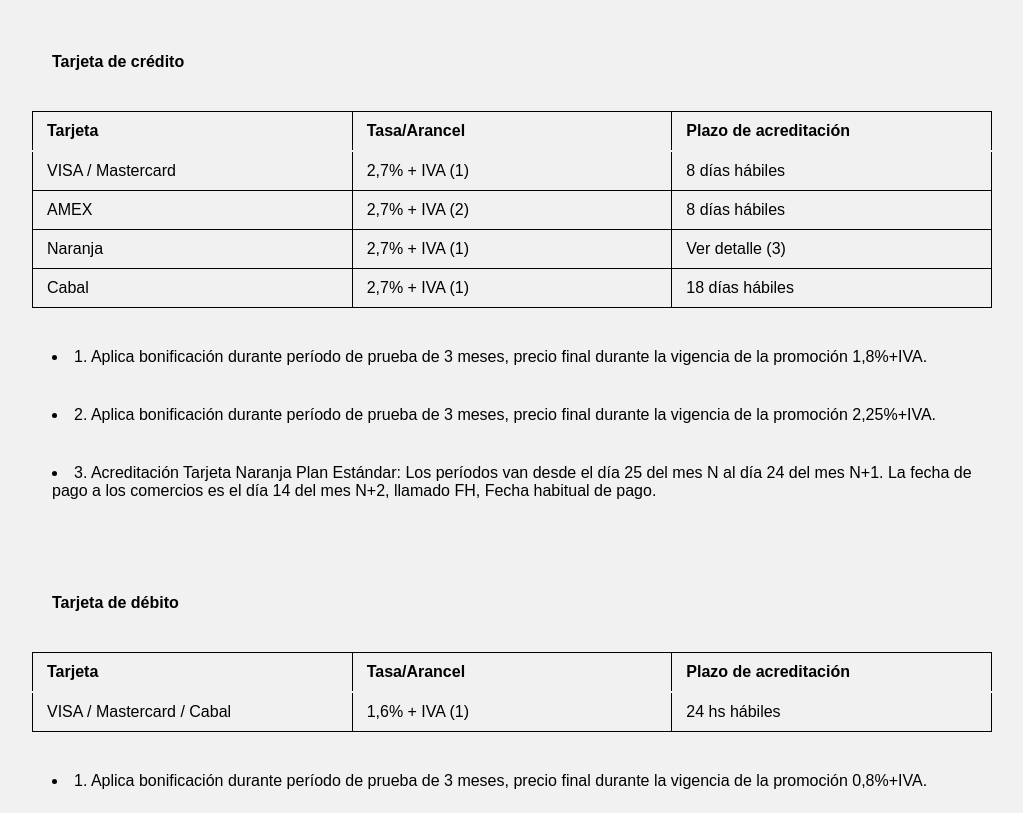
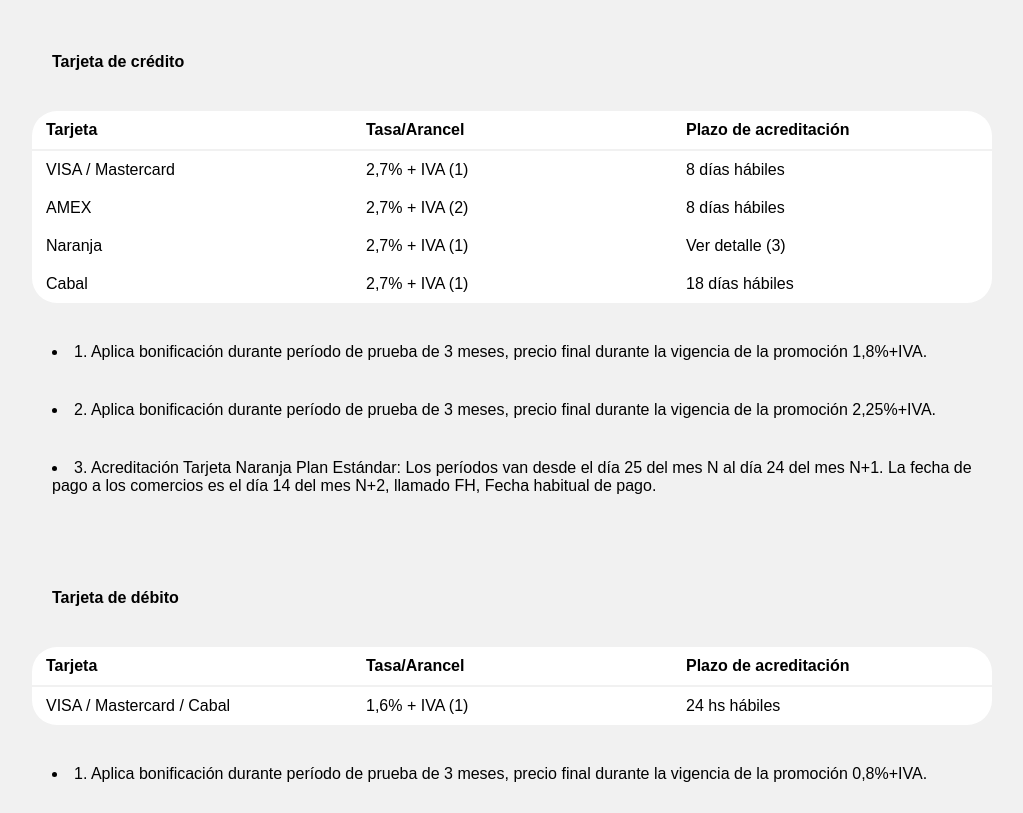
Before and after one commit to ThePuli/farmapay, a website: page precios.html in a window 1280 px wide. Shown: the part 899-1712 px from the top of the page, without its empty margins (128-1151 px from the left). Drawn offline with nearby package versions, Linux system fonts and the light colour scheme; a web font is replaced by a local one.

Commit message:
Update main.css

```diff
--- a/main.css
+++ b/main.css
@@ -1042,13 +1042,13 @@
     width: -webkit-fill-available;
     margin-top: 20px;
     margin-bottom: 20px;
-    border: 1px solid black;
+    border-radius: 25px;
+    background: white;
     border-collapse: collapse;
 }
 
 .precios th,
 .precios td {
-    border: 1px solid black;
     fill: black;
     padding: 10px 14px;
     width: 250px;
```
